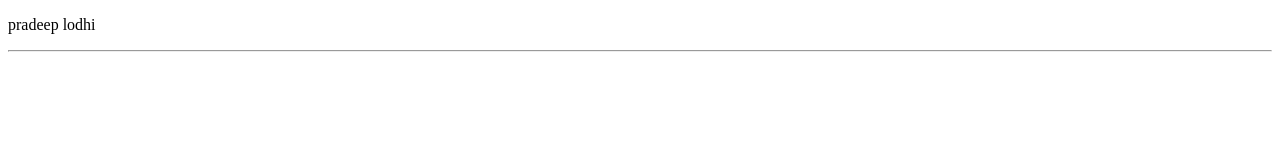
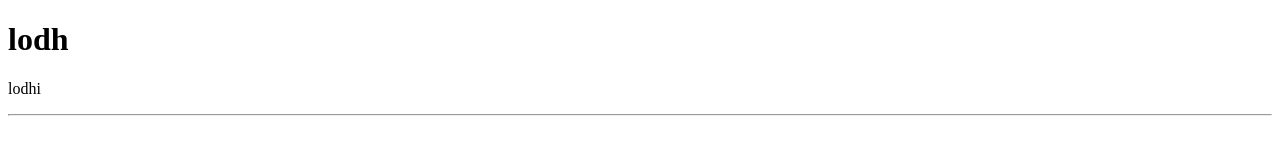
Before and after one commit to Pradeeplodhe/html-1, a plain HTML site: page html basics/index.html in a window 1280 px wide. Drawn offline with Linux system fonts and the light colour scheme.

Commit message:
2nd commit

```diff
--- a/index.html
+++ b/html basics/index.html
@@ -6,7 +6,7 @@
     <title>Document</title>
 </head>
 <body>
-    <p>pradeep lodhi</p>
+    <p><h1>lodh</h1> lodhi</p>
     <hr>
 </body>
 </html>
```
Also changed, not shown: 1 other file.
